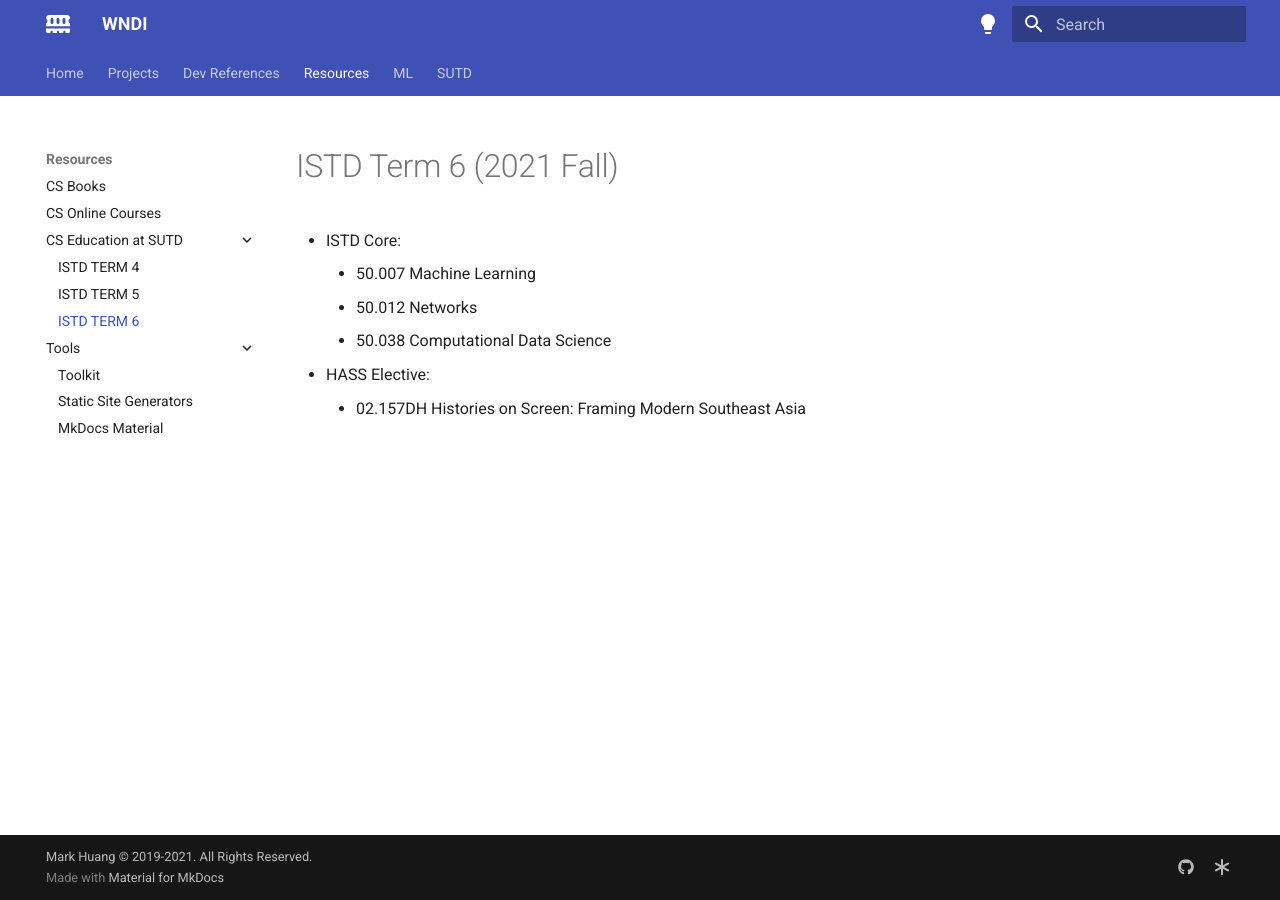
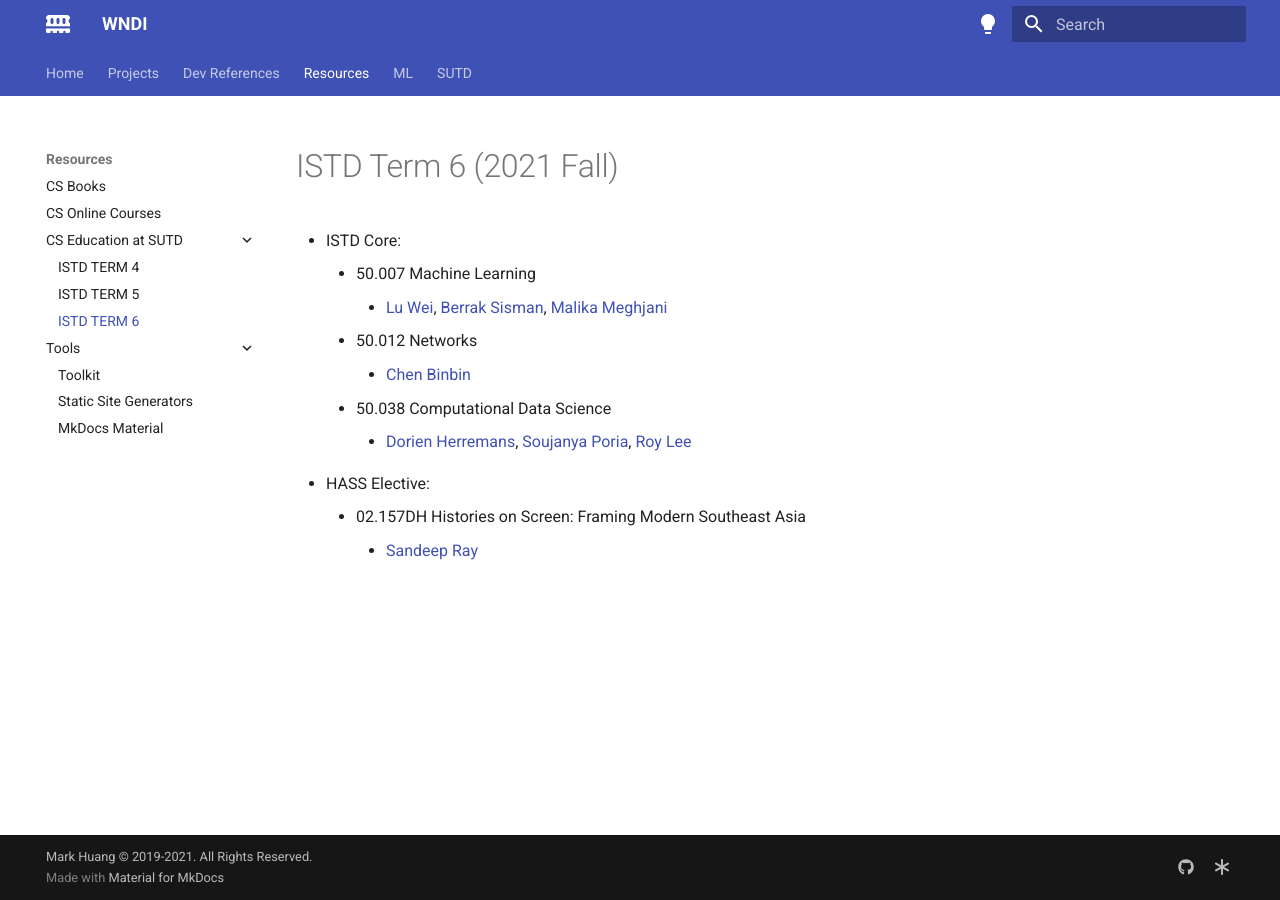
Before and after one commit to MarkHershey/docs, an MkDocs documentation site: the page built from docs/pages/cs/istd_term6.md, in a window 1280 px wide. Built offline with MkDocs 1.6.1 and Material for MkDocs 9.7.7, drawn with Linux system fonts in a browser that asks for light colours.

Commit message:
Update term6 info

```diff
--- a/docs/pages/cs/istd_term6.md
+++ b/docs/pages/cs/istd_term6.md
@@ -2,7 +2,11 @@
 
 - ISTD Core:
     - 50.007 Machine Learning
+        - [Lu Wei](https://istd.sutd.edu.sg/people/faculty/lu-wei), [Berrak Sisman](https://istd.sutd.edu.sg/people/faculty/berrak-sisman), [Malika Meghjani](https://istd.sutd.edu.sg/people/faculty/malika-meghjani)
     - 50.012 Networks
+        - [Chen Binbin](https://istd.sutd.edu.sg/people/faculty/binbin-chen)
     - 50.038 Computational Data Science
+        - [Dorien Herremans](https://istd.sutd.edu.sg/people/faculty/dorien-herremans), [Soujanya Poria](https://istd.sutd.edu.sg/people/faculty/soujanya-poria), [Roy Lee](https://istd.sutd.edu.sg/people/faculty/roy-lee)
 - HASS Elective:
     - 02.157DH Histories on Screen: Framing Modern Southeast Asia
+        - [Sandeep Ray](https://hass.sutd.edu.sg/faculty/sandeep-ray/)
```
